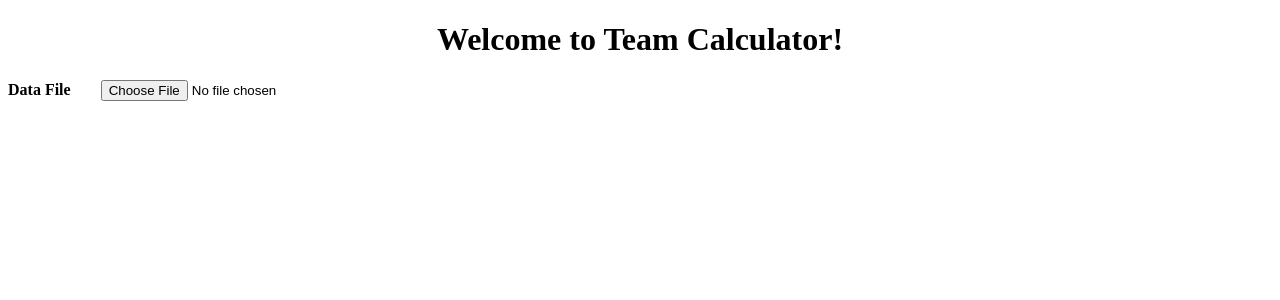
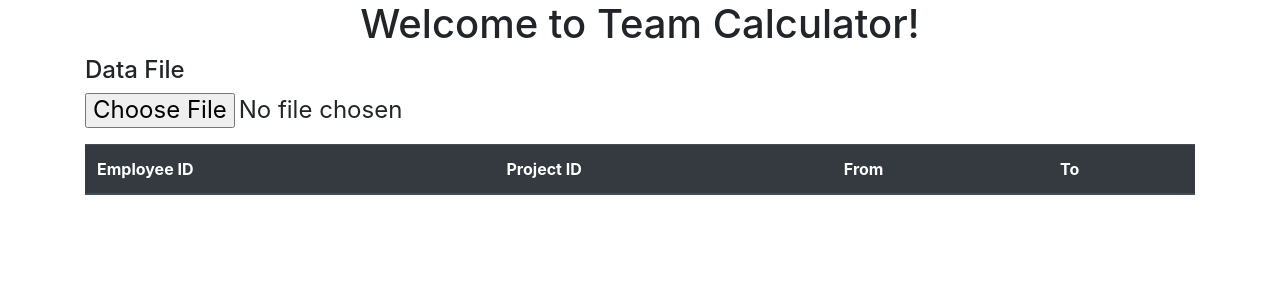
Before and after one commit to jibonita/stefka-marinova-employees, an Angular app: page / in a window 1280 px wide. Shown: the top 300 px of the page. Built offline with nearby package versions, Linux system fonts and the light colour scheme.

Commit message:
display file data

```diff
--- a/angular.json
+++ b/angular.json
@@ -24,18 +24,17 @@
               "src/assets"
             ],
             "styles": [
+              "node_modules/bootstrap/dist/css/bootstrap.min.css",
               "src/styles.css"
             ],
             "scripts": []
           },
           "configurations": {
             "production": {
-              "fileReplacements": [
-                {
-                  "replace": "src/environments/environment.ts",
-                  "with": "src/environments/environment.prod.ts"
-                }
-              ],
+              "fileReplacements": [{
+                "replace": "src/environments/environment.ts",
+                "with": "src/environments/environment.prod.ts"
+              }],
               "optimization": true,
               "outputHashing": "all",
               "sourceMap": false,
@@ -45,8 +44,7 @@
               "extractLicenses": true,
               "vendorChunk": false,
               "buildOptimizer": true,
-              "budgets": [
-                {
+              "budgets": [{
                   "type": "initial",
                   "maximumWarning": "2mb",
                   "maximumError": "5mb"
--- a/package.json
+++ b/package.json
@@ -19,7 +19,9 @@
     "@angular/platform-browser": "~9.1.0",
     "@angular/platform-browser-dynamic": "~9.1.0",
     "@angular/router": "~9.1.0",
+    "bootstrap": "^4.4.1",
     "core-js": "^2.5.4",
+    "ngx-bootstrap": "^5.5.0",
     "rxjs": "~6.5.5",
     "tslib": "^1.10.0",
     "zone.js": "~0.10.2"
--- a/src/app/app.component.css
+++ b/src/app/app.component.css
@@ -0,0 +1 @@
+.container {}
--- a/src/app/app.component.html
+++ b/src/app/app.component.html
@@ -1,8 +1,12 @@
-<div style="text-align:center">
-  <h1>
+<div class="container">
+  <h1 class="text-center">
     Welcome to {{ title }}!
   </h1>
+
+  <h4>
+    <app-file-load (fileLoadEvent)="getFileData($event)"></app-file-load>
+  </h4>
+  <div>
+    <app-data-grid [fileDataRaw]="fileDataRaw"></app-data-grid>
+  </div>
 </div>
-<h4>
-  <app-file-load (fileLoadEvent)="getFileData($event)"></app-file-load>
-</h4>
--- a/src/app/app.module.ts
+++ b/src/app/app.module.ts
@@ -3,11 +3,13 @@ import { NgModule } from '@angular/core';
 
 import { AppComponent } from './app.component';
 import { FileLoadComponent } from './file-load/file-load.component';
+import { DataGridComponent } from './data-grid/data-grid.component';
 
 @NgModule({
   declarations: [
     AppComponent,
     FileLoadComponent,
+    DataGridComponent,
   ],
   imports: [
     BrowserModule
--- /dev/null
+++ b/src/app/data-grid/data-grid.component.html
@@ -0,0 +1,15 @@
+<table class="table">
+    <thead class="thead-dark">
+        <tr>
+            <th scope="col">Employee ID</th>
+            <th scope="col">Project ID</th>
+            <th scope="col">From</th>
+            <th scope="col">To</th>
+        </tr>
+    </thead>
+    <tbody>
+        <tr *ngFor="let dataLine of fileData">
+            <td *ngFor="let cell of dataLine">{{cell}}</td>
+        </tr>
+    </tbody>
+</table>
--- /dev/null
+++ b/src/app/data-grid/data-grid.component.ts
@@ -0,0 +1,25 @@
+import { Component, OnInit, Input, OnChanges, SimpleChanges } from '@angular/core';
+
+@Component({
+  selector: 'app-data-grid',
+  templateUrl: './data-grid.component.html',
+  styleUrls: ['./data-grid.component.css']
+})
+export class DataGridComponent implements OnInit, OnChanges {
+  @Input() fileDataRaw: string;
+  fileData: string[][];
+
+  constructor() { }
+
+  ngOnInit(): void {
+  }
+
+  ngOnChanges(changes: SimpleChanges): void {
+    if (this.fileDataRaw) {
+      this.fileData =
+        this.fileDataRaw.split('\n').map(line => {
+          return line.split(',').map(s => s.trim());
+        });
+    }
+  }
+}
```
Also changed, not shown: src/app/data-grid/data-grid.component.css (added), 1 other file (tests, documents, lock files or other folders).
